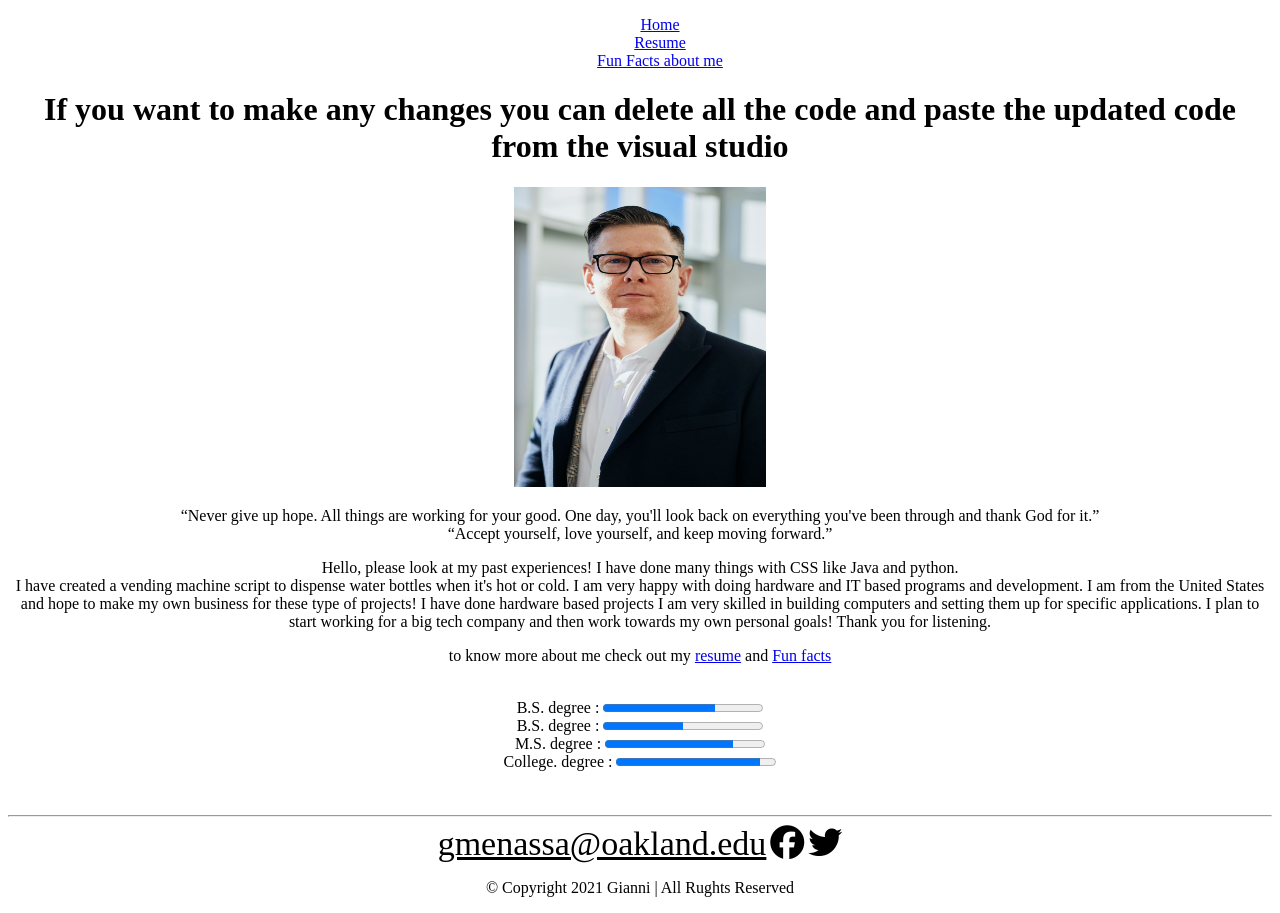
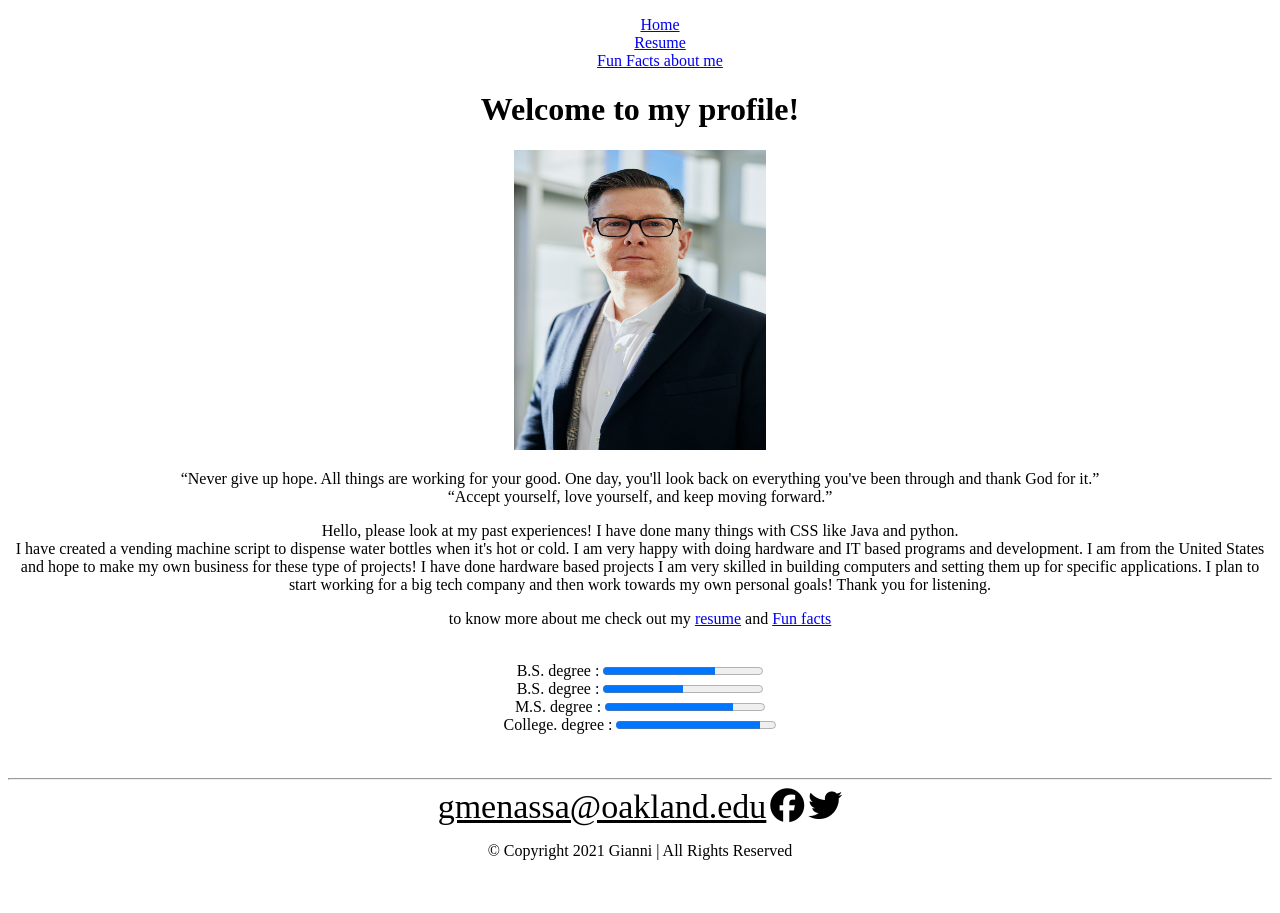
Before and after one commit to MrrGman/Gianni_hw2_csi2520_fs2021, a plain HTML site: page index.html in a window 1280 px wide. After the commit the page ends 876 px from the top, so only its background shows below. Drawn offline with Linux system fonts and the light colour scheme.

Commit message:
Update index.html

```diff
--- a/index.html
+++ b/index.html
@@ -15,7 +15,7 @@
         </ol>
     </center>
 
-    <center> <h1>If you want to make any changes you can delete all the code and paste the updated code from the visual studio </h1> </center>
+    <center> <h1>Welcome to my profile! </h1> </center>
 
     <center>
         <img src="img/my-image.jfif" width="20%" height="300px" alt="">
@@ -64,7 +64,7 @@
 
 
     <center>
-        <p> &copy; Copyright 2021 Gianni | All Rughts Reserved </p>
+        <p> &copy; Copyright 2021 Gianni | All Rights Reserved </p>
     </center>
 
 
```
